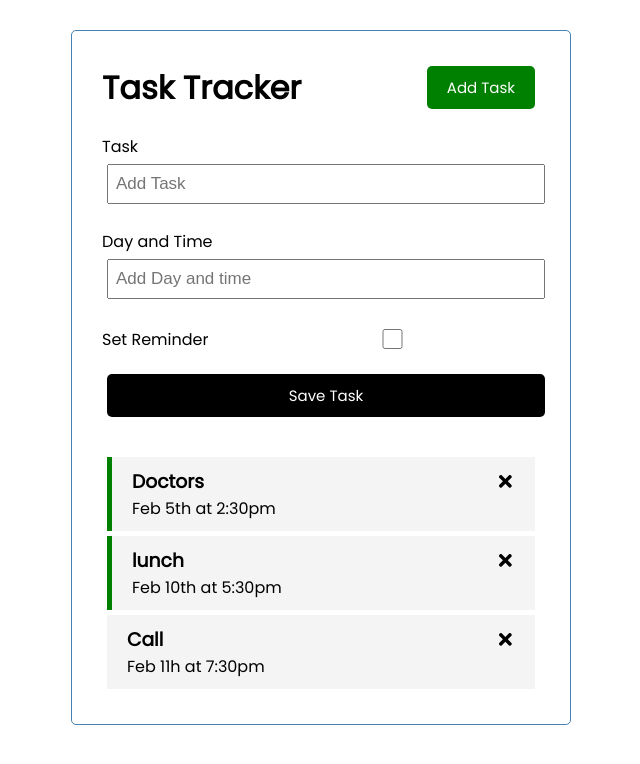
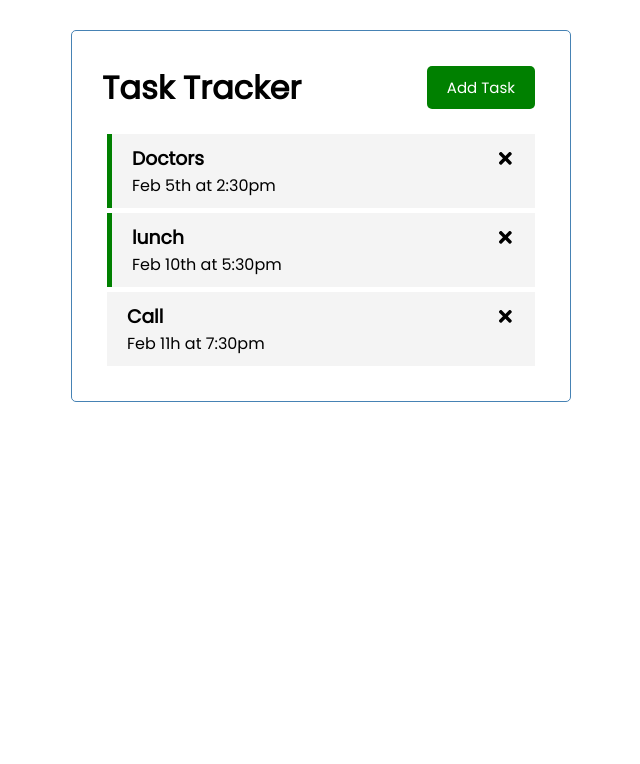
Before and after one commit to Arhum2/React-JS-Practice-Project, a React (Create React App) app in the folder task-tracker/: page / in a window 1280 px wide. Shown: the top 764 px of the page, without its empty margins (319-959 px from the left). Built offline with nearby package versions, Linux system fonts and the light colour scheme.

Commit message:
connected task form to 'add task' button

```diff
--- a/task-tracker/src/App.js
+++ b/task-tracker/src/App.js
@@ -4,6 +4,7 @@
 import AddTask from "./components/AddTask";
 
 function App() {
+  const [showAddTask, setShowAddTask] = useState(false)
   const [tasks, setTasks] = useState([
     {
         id: 1,
@@ -48,8 +49,8 @@
 
   return (
     <div className="container">
-      <Header/>
-      <AddTask onAdd={addTask}/>
+      <Header onAdd={() => setShowAddTask(!showAddTask)}/>
+      {showAddTask && <AddTask onAdd={addTask}/>}
       {tasks.length > 0 ? <Tasks tasks={tasks}
       onDelete={deleteTask}
       onToggle={toggleReminder}
--- a/task-tracker/src/components/Header.js
+++ b/task-tracker/src/components/Header.js
@@ -1,14 +1,11 @@
 import Button from './Button'
 
-const Header = ({title}) => {
-    const onClick = () => {
-        console.log('clicked')
-    }
+const Header = ({title, onAdd}) => {
 
   return (
     <header className='header'>
         <h1>{title}</h1>
-        <Button color='green' text='Add Task' onClick={onClick}/>
+        <Button color='green' text='Add Task' onClick={onAdd}/>
     </header>
   )
 }
```
